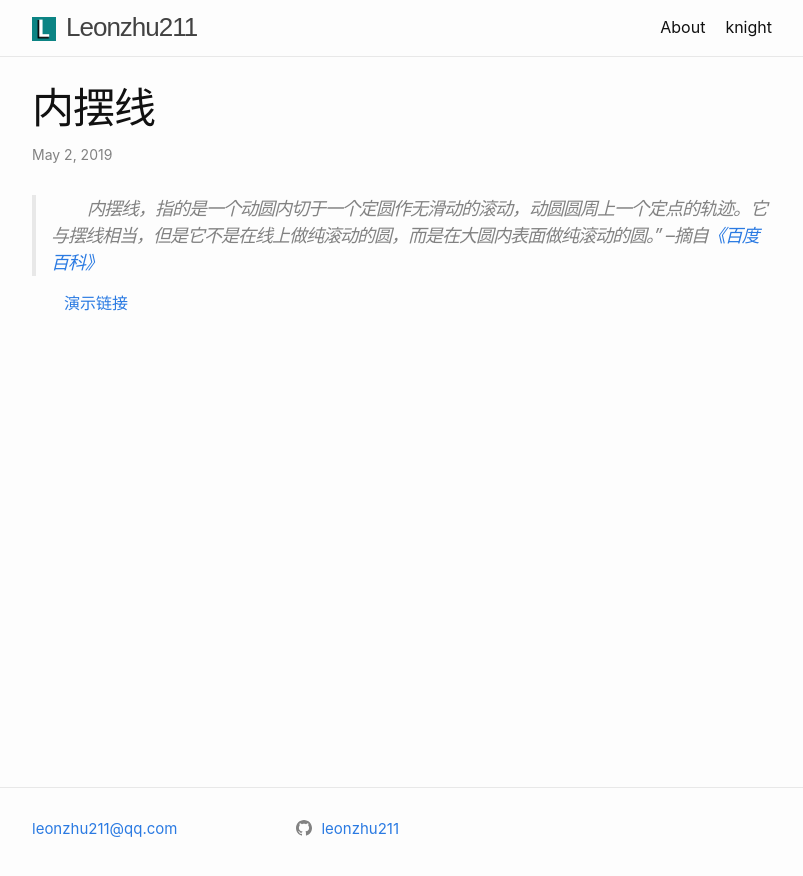
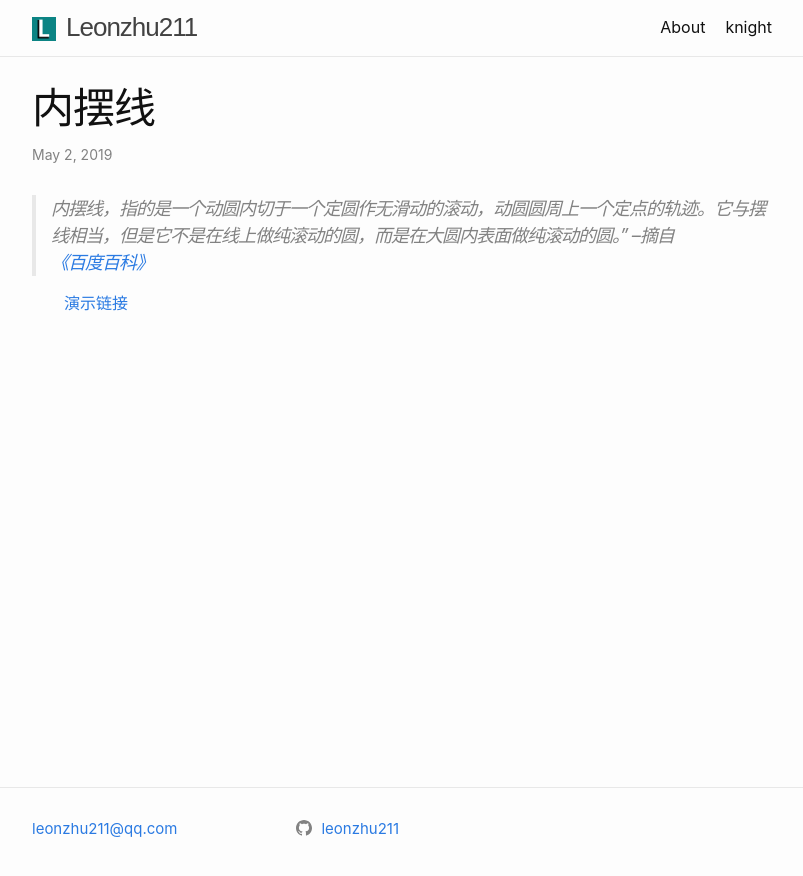
Before and after one commit to leonzhu211/leonzhu211.github.io, a Jekyll site: the page built from _posts/2019-5-2-curve.markdown, in a window 1280 px wide. Shown: the top 876 px of the page, without its empty margins (238-1041 px from the left). Built offline with Jekyll 4.4.1, drawn with Linux system fonts in a browser that asks for light colours; comment, search, counter and statistics services are not loaded.

Commit message:
first line

```diff
--- a/assets/css/style.scss
+++ b/assets/css/style.scss
@@ -7,3 +7,7 @@
 .post-content p {
     text-indent:2em;
 }
+
+.post-content blockquote p {
+    text-indent:0em;
+}
```
